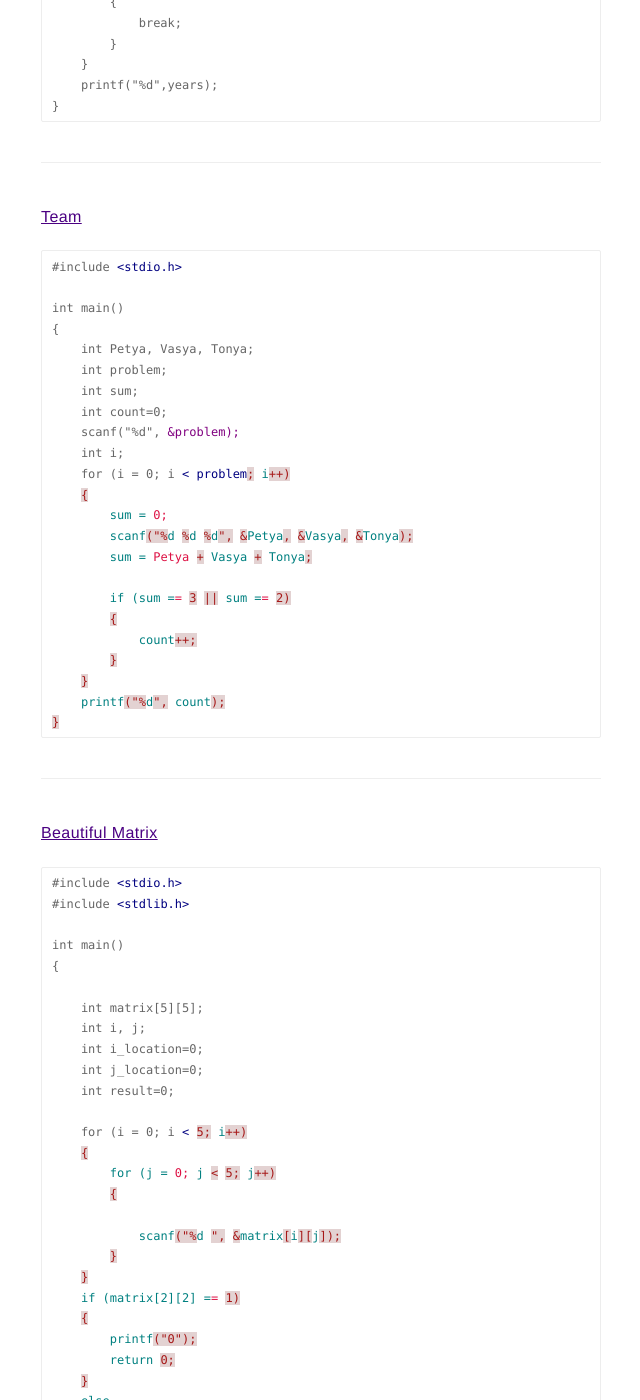
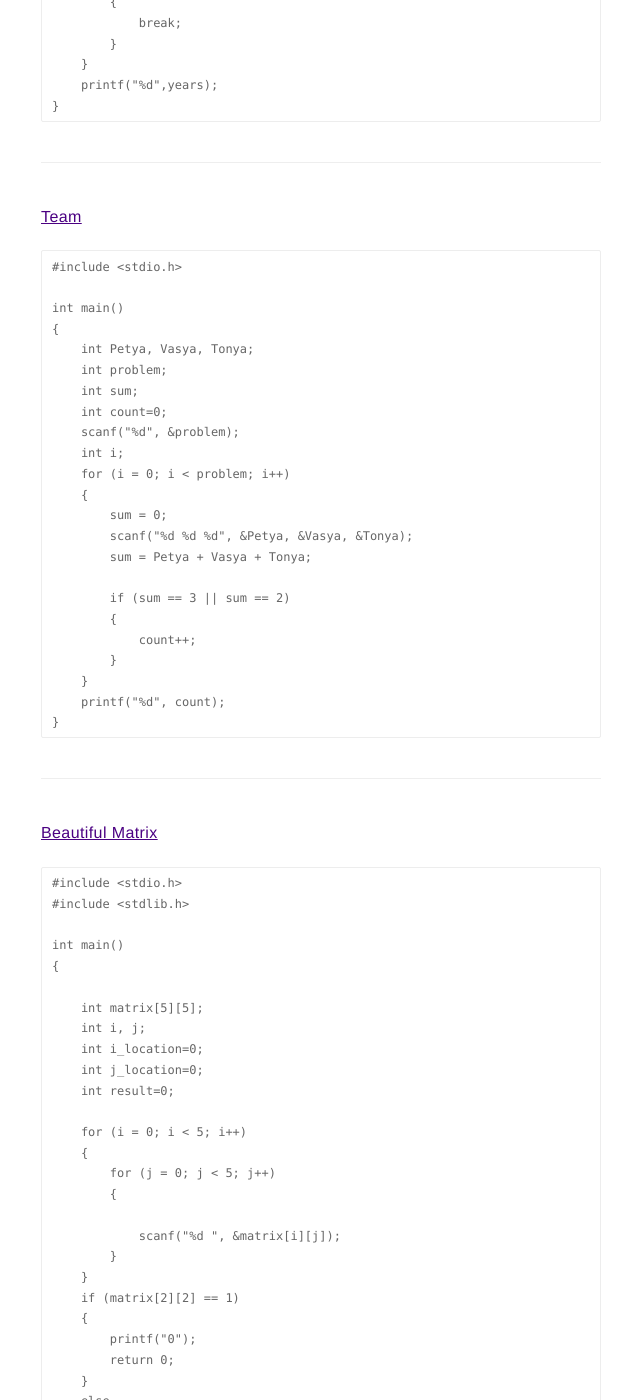
Before and after one commit to tarekfouad97/tarekfouad97.github.io, a Jekyll site: the page built from _posts/2022-05-22-CodeForce-Problem-Solving-in-C-Part1.markdown, in a window 1280 px wide and 1400 px high, scrolled down 1736 px. Shown: the whole window, without its empty margins (319-959 px from the left). Built offline with Jekyll 4.4.1, drawn with Linux system fonts in a browser that asks for light colours; nearby versions of some CDN libraries; some of the changed text lies outside the part shown.

Commit message:
Update 2022-05-22-CodeForce-Problem-Solving-in-C-Part1.markdown

```diff
--- a/_posts/2022-05-22-CodeForce-Problem-Solving-in-C-Part1.markdown
+++ b/_posts/2022-05-22-CodeForce-Problem-Solving-in-C-Part1.markdown
@@ -60,7 +60,7 @@ int main()
 {% endhighlight %}
 ---
 [Bear and Big Brother](codeforces.com\contest\791\problem\A)
-{% highlight html %}
+{% highlight column %}
 #include <stdio.h>
 
 int main()
@@ -87,7 +87,7 @@ int main()
 {% endhighlight %}
 ---
 [Team](https://codeforces.com/contest/231/problem/A)
-{% highlight html %}
+{% highlight column %}
 #include <stdio.h>
 
 int main()
@@ -115,7 +115,7 @@ int main()
 
 ---
 [Beautiful Matrix](https://codeforces.com/contest/263/problem/A)
-{% highlight html %}
+{% highlight column %}
 #include <stdio.h>
 #include <stdlib.h>
 
@@ -163,12 +163,12 @@ int main()
 {% endhighlight %}
 ---
 [Gravity Flip](https://codeforces.com/contest/405/problem/A)
-{% highlight html %}
+{% highlight column %}
 
 {% endhighlight %}
 ---
 [Petya and Strings](https://codeforces.com/contest/112/problem/A)
-{% highlight html %}
+{% highlight column %}
 #include <stdio.h>
 #include <string.h>
 int main()
@@ -215,7 +215,7 @@ int main()
 {% endhighlight %}
 ---
 [Boy or Girl](https://codeforces.com/contest/236/problem/A)
-{% highlight html %}
+{% highlight column %}
 #include <stdio.h>
 #include <string.h>
 
@@ -263,17 +263,17 @@ int main()
 {% endhighlight %}
 ---
 [Word]()
-{% highlight html %}
+{% highlight column %}
 
 {% endhighlight %}
 ---
 [Magnets]()
-{% highlight html %}
+{% highlight column %}
 
 {% endhighlight %}
 ---
 [Sereja and Dima]()
-{% highlight html %}
+{% highlight column %}
 
 {% endhighlight %}
 ---
```
